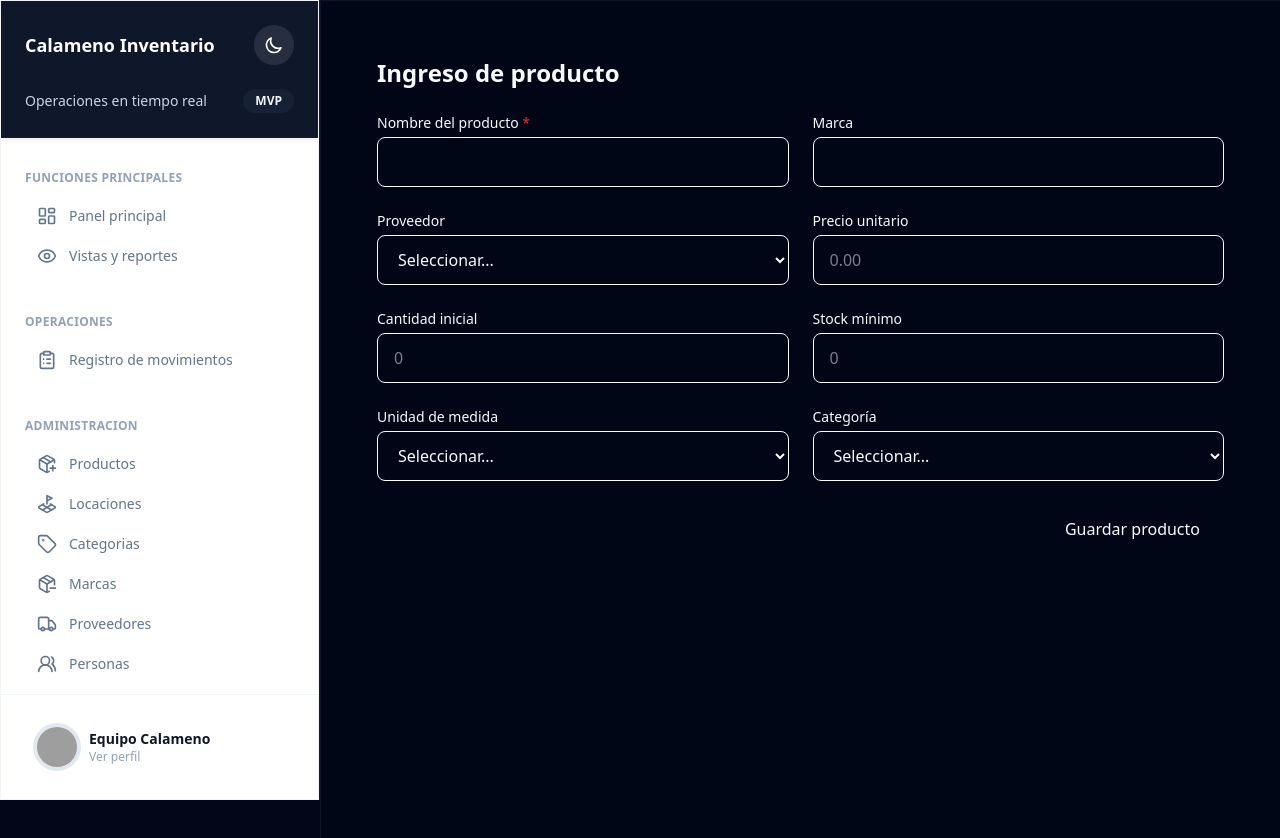
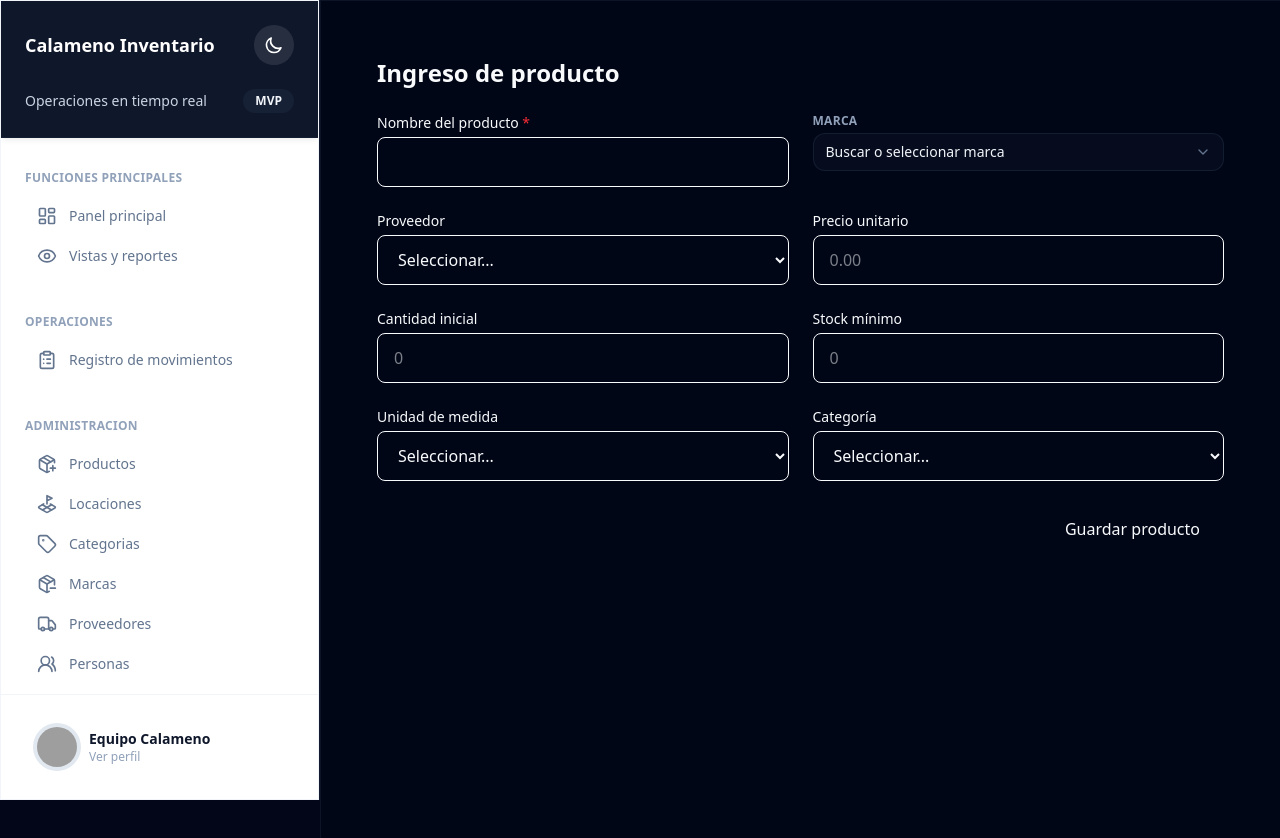
Before and after one commit to LuisilloP/front_calameno, a Next.js app: page /products in a window 1280 px wide. Shown: the top 838 px of the page. Built offline with nearby package versions, Linux system fonts and the light colour scheme; grey boxes are pictures that could not be loaded.

Commit message:
Replace brand select with SearchableSelect component
Updated the brand selection in both ProductsPage and ProductoForm to use the new SearchableSelect component, improving usability and consistency. Brands are now provided as options arrays, and selection handling is updated accordingly.

```diff
--- a/src/app/products/page.tsx
+++ b/src/app/products/page.tsx
@@ -2,6 +2,7 @@
 
 import React, { useState } from "react";
 import { Input, Select } from "../../components/form";
+import { SearchableSelect } from "@/modules/ui/SearchableSelect";
 
 export default function ProductsPage() {
   const [form, setForm] = useState({
@@ -14,6 +15,14 @@ export default function ProductsPage() {
     unit: "",
     category: "",
   });
+
+  const brands = [
+    { value: "Perrier", label: "Perrier" },
+    { value: "Bonafont", label: "Bonafont" },
+    { value: "Coca-Cola", label: "Coca-Cola" },
+    { value: "Pepsi", label: "Pepsi" },
+    { value: "Nestle", label: "Nestlé" },
+  ];
 
   const providers = [
     { value: "prov1", label: "Proveedor A" },
@@ -66,10 +75,12 @@ export default function ProductsPage() {
         </div>
 
         <div>
-          <Input
+          <SearchableSelect
             label="Marca"
-            value={form.brand}
-            onChange={(v) => update("brand", v)}
+            placeholder="Buscar o seleccionar marca"
+            options={brands}
+            selected={form.brand ? [form.brand] : []}
+            onChange={(values) => update("brand", values[0] ?? "")}
           />
         </div>
 
--- a/src/modules/productos/components/ProductoForm.tsx
+++ b/src/modules/productos/components/ProductoForm.tsx
@@ -4,6 +4,7 @@ import { FormEvent, useMemo, useRef, useState, useEffect } from "react";
 import { Loader2 } from "lucide-react";
 import { AdminModal } from "@/modules/admin/components/AdminModal";
 import { ProductoCatalogs, ProductoFormState } from "../types";
+import { SearchableSelect } from "@/modules/ui/SearchableSelect";
 
 type ProductoFormProps = {
   isOpen: boolean;
@@ -108,6 +109,15 @@ const ProductoFormFields = ({
   useEffect(() => {
     nameInputRef.current?.focus();
   }, []);
+
+  const marcaOptions = useMemo(
+    () =>
+      catalogs.marcas.map((marca) => ({
+        value: String(marca.id),
+        label: marca.nombre,
+      })),
+    [catalogs.marcas]
+  );
 
   const handleSubmit = (event: FormEvent<HTMLFormElement>) => {
     event.preventDefault();
@@ -215,13 +225,23 @@ const ProductoFormFields = ({
           true,
           "Selecciona la unidad"
         )}
-        {renderSelect(
-          "Marca",
-          "marca_id",
-          catalogs.marcas,
-          false,
-          "Opcional"
-        )}
+        <div className="space-y-1">
+          <label className="text-xs uppercase tracking-[0.3em] text-slate-400">
+            Marca
+          </label>
+          <SearchableSelect
+            placeholder="Opcional"
+            options={marcaOptions}
+            selected={values.marca_id ? [String(values.marca_id)] : []}
+            onChange={(ids) =>
+              setValues((prev) => ({
+                ...prev,
+                marca_id: ids[0] ? Number(ids[0]) : undefined,
+              }))
+            }
+            disabled={loading}
+          />
+        </div>
         {renderSelect(
           "Categoría",
           "categoria_id",
```
